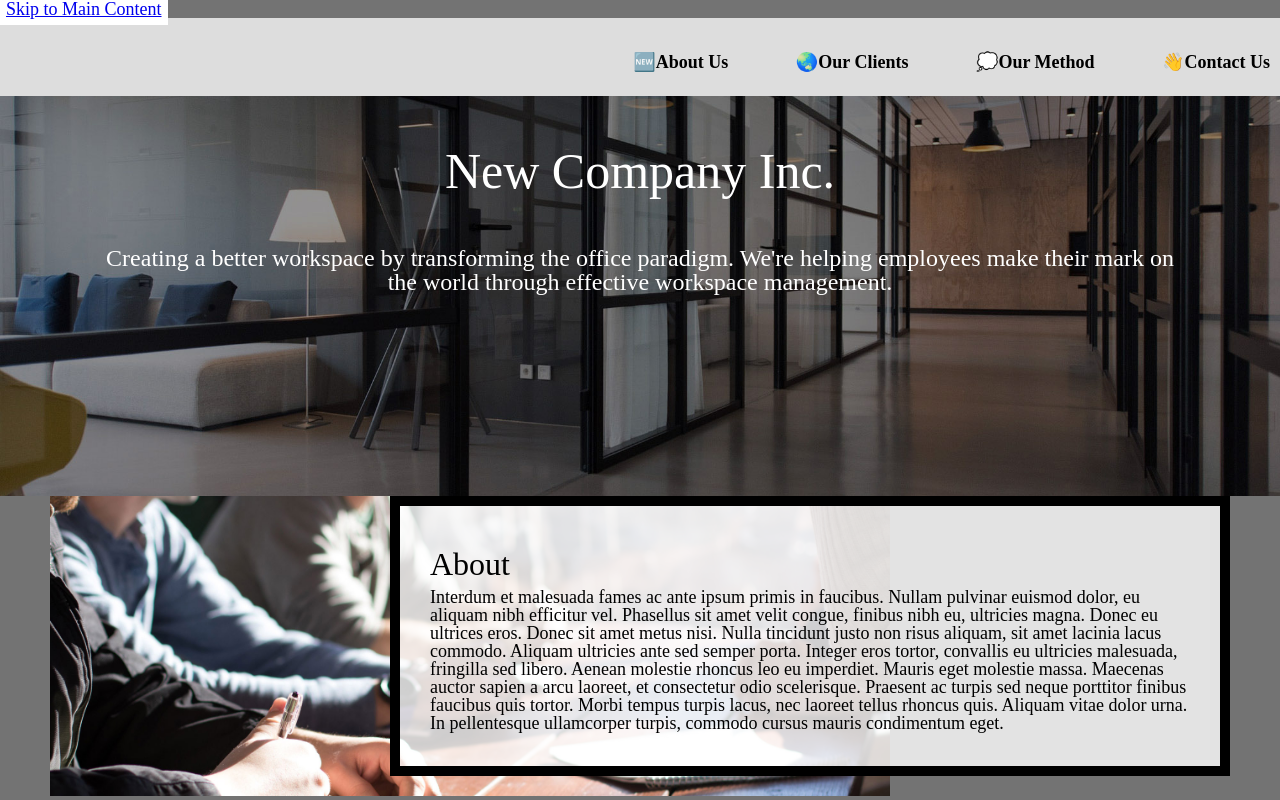
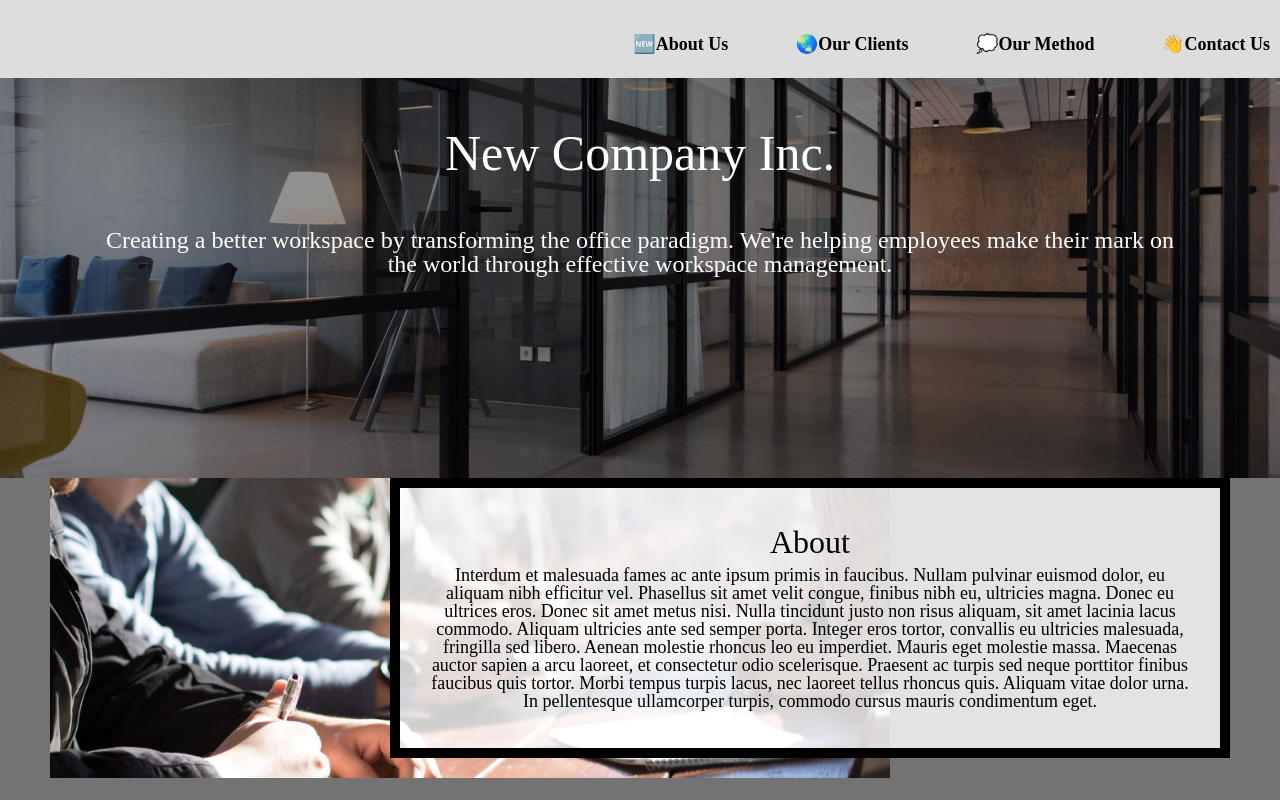
Before and after one commit to katievalus/-homework3-2022, a plain HTML site: page index.html in a window 1280 px wide. Shown: the top 800 px of the page. Drawn offline with Linux system fonts and the light colour scheme.

Commit message:
Add files via upload

```diff
--- a/css/style.css
+++ b/css/style.css
@@ -91,7 +91,9 @@ a.skip{
   transition: left 1s ease-out;
   z-index: 1;
   /* Requirement 3 code here*/
-  left: 500px;
+  position: absolute;
+  top: 20px;
+  left: -500px;
 }
 
 
@@ -142,7 +144,7 @@ img {
 }
 
 .text{
-  align-content: center;
+  text-align: center;
   max-height: 25vh;
   overflow: scroll;
 }
@@ -163,7 +165,9 @@ img {
 
   /* Requirements 12-15 here: */
   a.skip:focus{
-    margin-top: 20px;
+    position: absolute;
+    top: 20px;
+    left: 0px;
   }
   .container{
     display: grid;
```
